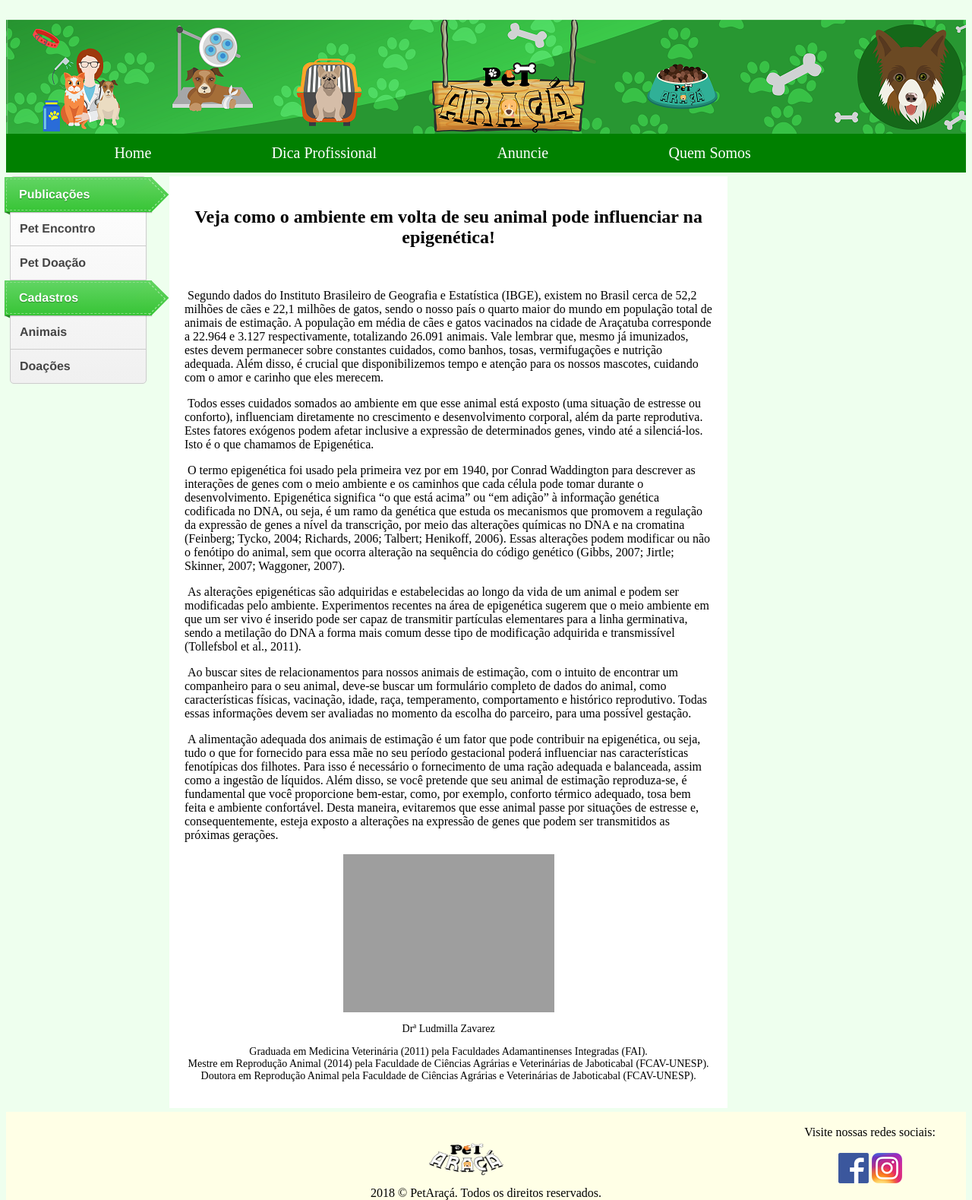
After one commit to arthurzanatta/PetAraca, a PHP site: page /PetAraca/epigenetica.php in a window 1280 px wide. The commit adds this page. Shown: the whole page at 76% size. Run offline with PHP 8.4, Linux system fonts and the light colour scheme; grey boxes are pictures that could not be loaded.

Commit message:
Inserção do arquivo contendo o texto Veja como o ambiente em volta de seu animal pode influenciar na epigenética, substituição do arquivo de Dicas Profissionais pelo arquivo contendo o texto Úlcera de córnea em cães e gatos e alteração na barra de navegação para exibir as opções de exibição de textos de dicas profissionais.

```diff
--- a/PetAraca/barra_navegacao.php
+++ b/PetAraca/barra_navegacao.php
@@ -16,7 +16,8 @@
             <li class="dropdown">
                 <a href="javascript:void(0)" class="dropbtn">Dica Profissional</a>
                     <div class="dropdown-content">
-                        <a href="dica_profissional.php">Oftalmologia - Amanda Araújo</a>
+                        <a href="ulcera_cornea_caes_gatos.php">Oftalmologia - Amanda Araújo</a>
+                        <a href="epigenetica.php">Genética - Ludmilla Zavarez</a>
                     </div>
             </li>
             <li><a href="anuncie.php" target="_parent">Anuncie</a></li>
--- /dev/null
+++ b/PetAraca/epigenetica.php
@@ -0,0 +1,66 @@
+<!DOCTYPE HTML>
+<html>
+<head>
+    <link rel="icon" href="img/logo-pet-araca.ico" type="image/x-icon" />
+    <link rel="shortcut icon" href="img/logo-pet-araca.ico" type="image/x-icon" />
+    <title>Pet Araçá - Dicas Profissionais</title>
+    <!--meta charset="UTF-8" name="viewport" content="width=device-width, initial-scale=1.0"-->
+</head>
+<body bgcolor="eeffee">
+    <link href="css/pag_inicial.css" rel="stylesheet">
+    <?php require_once "barra_navegacao.php" ?>
+    <div class="container-fluid">
+        <div class="row">
+            <?php require_once "menu.php" ?>
+            <div class="conteudo col-6">
+                <h2 align="center">Veja como o ambiente em volta de seu animal pode influenciar na epigenética!</h2></br>
+                    <p>&nbsp;Segundo dados do Instituto Brasileiro de Geografia e Estatística (IBGE), existem no Brasil
+                    cerca de 52,2 milhões de cães e 22,1 milhões de gatos, sendo o nosso país o quarto maior do mundo em
+                    população total de animais de estimação. A população em média de cães e gatos vacinados na cidade de
+                    Araçatuba corresponde a 22.964 e 3.127 respectivamente, totalizando 26.091 animais. Vale lembrar que,
+                    mesmo já imunizados, estes devem permanecer sobre constantes cuidados, como banhos, tosas,
+                    vermifugações e nutrição adequada. Além disso, é crucial que disponibilizemos tempo e atenção para os
+                    nossos mascotes, cuidando com o amor e carinho que eles merecem.</p>
+                    <p>&nbsp;Todos esses cuidados somados ao ambiente em que esse animal está exposto (uma situação de
+                    estresse ou conforto), influenciam diretamente no crescimento e desenvolvimento corporal, além da parte
+                    reprodutiva. Estes fatores exógenos podem afetar inclusive a expressão de determinados genes, vindo até
+                    a silenciá-los. Isto é o que chamamos de Epigenética.</p>
+                    <p>&nbsp;O termo epigenética foi usado pela primeira vez por em 1940, por Conrad Waddington para
+                    descrever as interações de genes com o meio ambiente e os caminhos que cada célula pode tomar durante o
+                    desenvolvimento. Epigenética significa “o que está acima” ou “em adição” à informação genética
+                    codificada no DNA, ou seja, é um ramo da genética que estuda os mecanismos que promovem a regulação da
+                    expressão de genes a nível da transcrição, por meio das alterações químicas no DNA e na cromatina
+                    (Feinberg; Tycko, 2004; Richards, 2006; Talbert; Henikoff, 2006). Essas alterações podem modificar ou
+                    não o fenótipo do animal, sem que ocorra alteração na sequência do código genético
+                    (Gibbs, 2007; Jirtle; Skinner, 2007; Waggoner, 2007).</p>
+                    <p>&nbsp;As alterações epigenéticas são adquiridas e estabelecidas ao longo da vida de um animal e
+                    podem ser modificadas pelo ambiente. Experimentos recentes na área de epigenética sugerem que o meio
+                    ambiente em que um ser vivo é inserido pode ser capaz de transmitir partículas elementares para a linha
+                    germinativa, sendo a metilação do DNA a forma mais comum desse tipo de modificação adquirida e
+                    transmissível (Tollefsbol et al., 2011).</p>
+                    <p>&nbsp;Ao buscar sites de relacionamentos para nossos animais de estimação, com o intuito de
+                    encontrar um companheiro para o seu animal, deve-se buscar um formulário completo de dados do animal,
+                    como características físicas, vacinação, idade, raça, temperamento, comportamento e histórico
+                    reprodutivo. Todas essas informações devem ser avaliadas no momento da escolha do parceiro, para uma
+                    possível gestação. </p>
+                    <p>&nbsp;A alimentação adequada dos animais de estimação é um fator que pode contribuir na epigenética,
+                    ou seja, tudo o que for fornecido para essa mãe no seu período gestacional poderá influenciar nas
+                    características fenotípicas dos filhotes.  Para isso é necessário o fornecimento de uma ração adequada
+                    e balanceada, assim como a ingestão de líquidos.  Além disso, se você pretende que seu animal de
+                    estimação reproduza-se, é fundamental que você proporcione bem-estar, como, por exemplo, conforto
+                    térmico adequado, tosa bem feita e ambiente confortável. Desta maneira, evitaremos que esse animal
+                    passe por situações de estresse e, consequentemente, esteja exposto a alterações na expressão de genes
+                    que podem ser transmitidos as próximas gerações.</p>
+                    <img class="logo" src="img/ludmilla_zavarez.jpg" width="40%" height="40%">
+                    <p align="center" style="font-size:14px;">Drª Ludmilla Zavarez</p>
+                    <p align="center" style="font-size:14px;">Graduada em Medicina Veterinária (2011) pela Faculdades
+                    Adamantinenses Integradas (FAI).</br>Mestre em Reprodução Animal (2014) pela Faculdade de Ciências
+                    Agrárias e Veterinárias de Jaboticabal (FCAV-UNESP).</br>Doutora em Reprodução Animal pela Faculdade de
+                    Ciências Agrárias e Veterinárias de Jaboticabal (FCAV-UNESP).</p>
+            </div>
+            <?php require_once "anuncios.php" ?>
+        </div>
+    </div>
+    <?php require_once "rodape.php" ?>
+</body>
+</html>
```
Also changed, not shown: PetAraca/ulcera_cornea_caes_gatos.php (renamed from PetAraca/dica_profissional.php).
